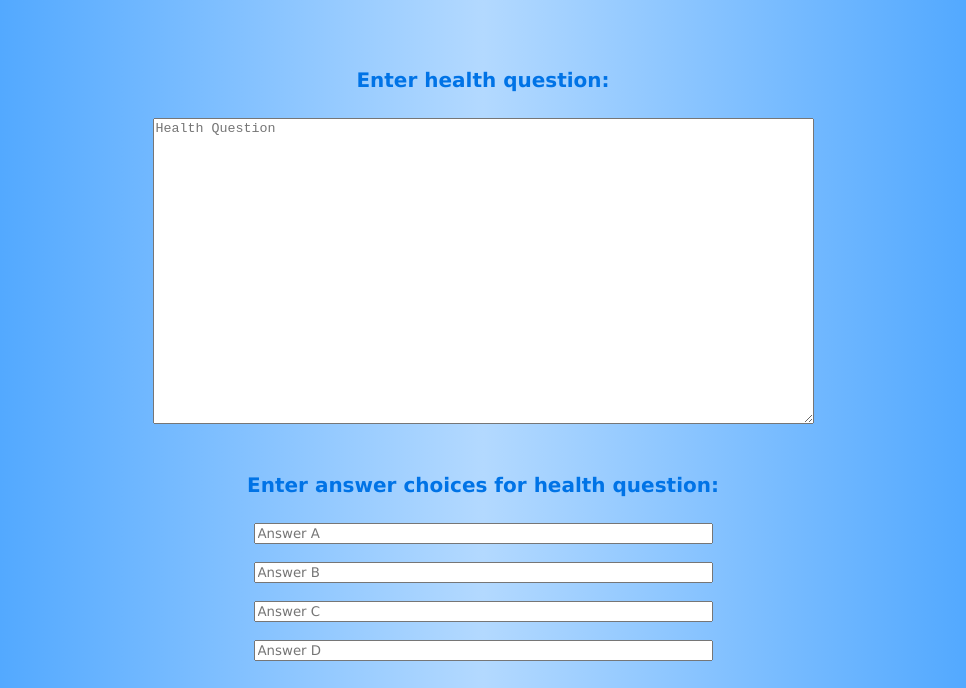
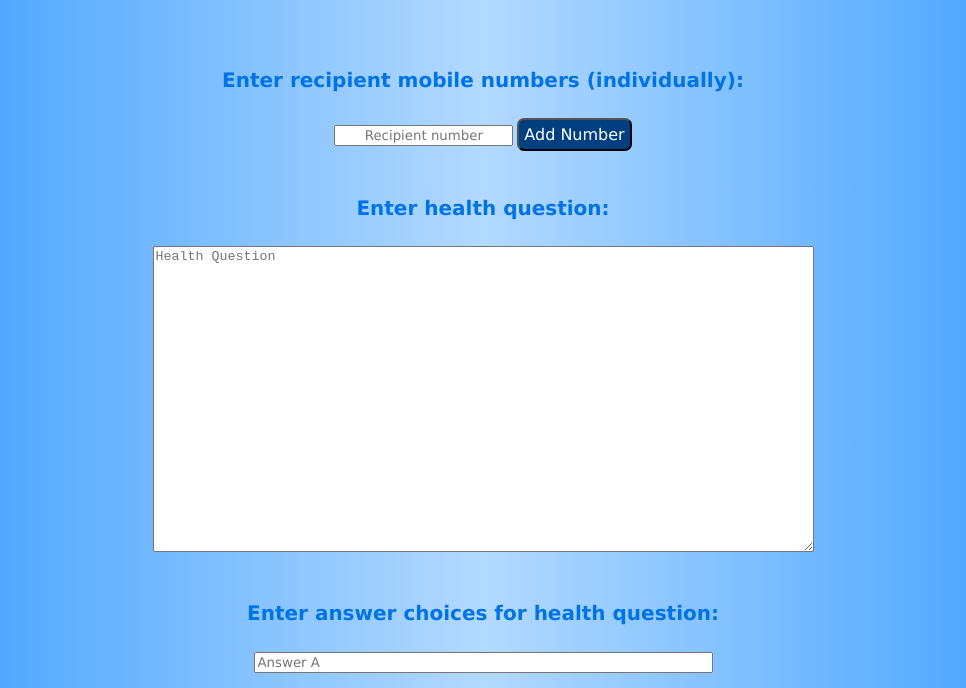
Before and after one commit to thetateman/capstone-team14, a website: page index.html in a window 1280 px wide. Shown: the part 68-756 px from the top of the page, without its empty margins (157-1123 px from the left). Drawn offline with Linux system fonts and the light colour scheme.

Commit message:
Add recipient numbers input

```diff
--- a/index.html
+++ b/index.html
@@ -79,10 +79,28 @@ textarea {
 	padding: 5px;
 }
 #Submit:hover {background-color: #0073e6;}
+#Add {
+	border-radius: 7px;
+	background-color: #004080;
+	color: white;
+	font-family: verdana;
+	font-size: 16px;
+	padding: 5px;
+}
+#Add:hover {background-color: #0073e6;}
 </style>
 <h2>Daily Health Questions Admin</h2>
 </head>
 <body>
+
+<form action="http://localhost:1337/updateNumbers" method="POST">
+	<br>
+	<h4>Enter recipient mobile numbers (individually):</h4>
+	<div>
+		<input type="text" id="number" placeholder="Recipient number">
+		<input type="submit" id="Add" name="Add Number" value="Add Number">
+	</div>
+</form>
 
 <form action="http://localhost:1337/updateQuestions" method="POST">
 	<br>
```
